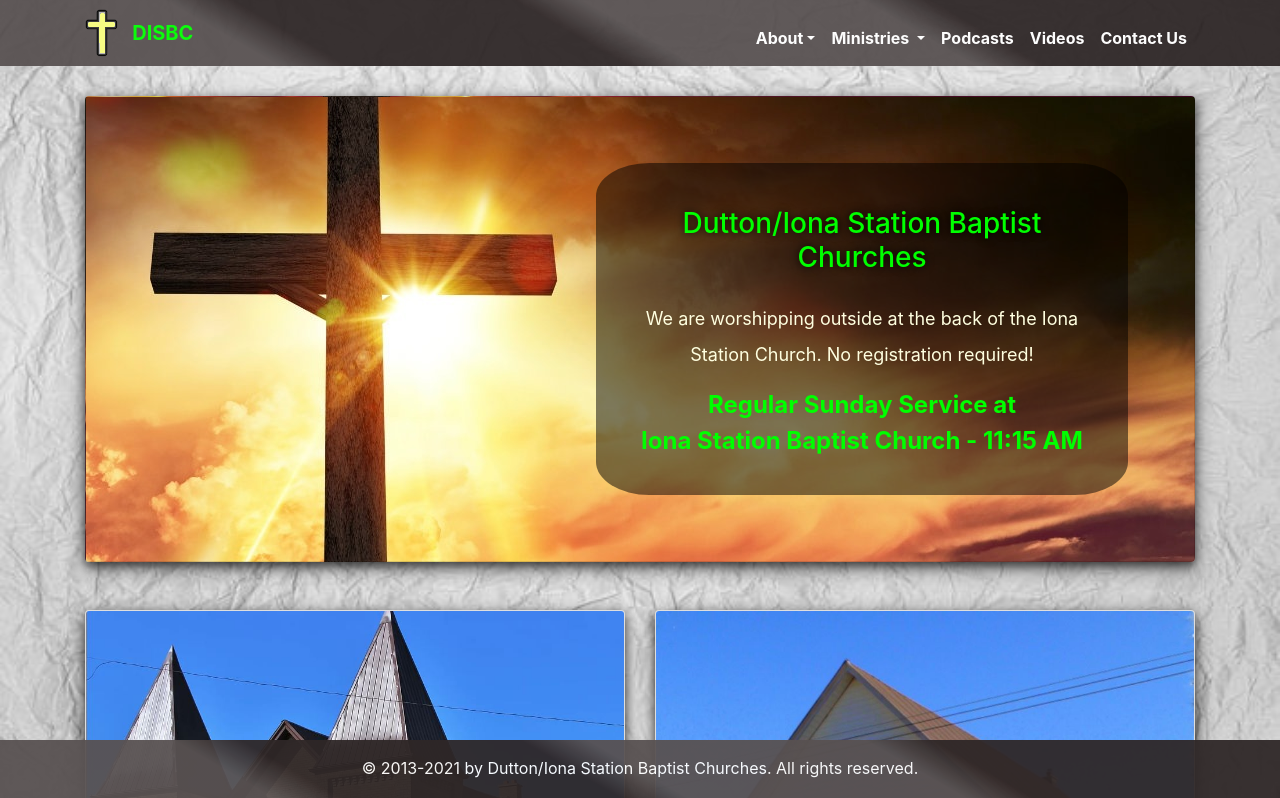
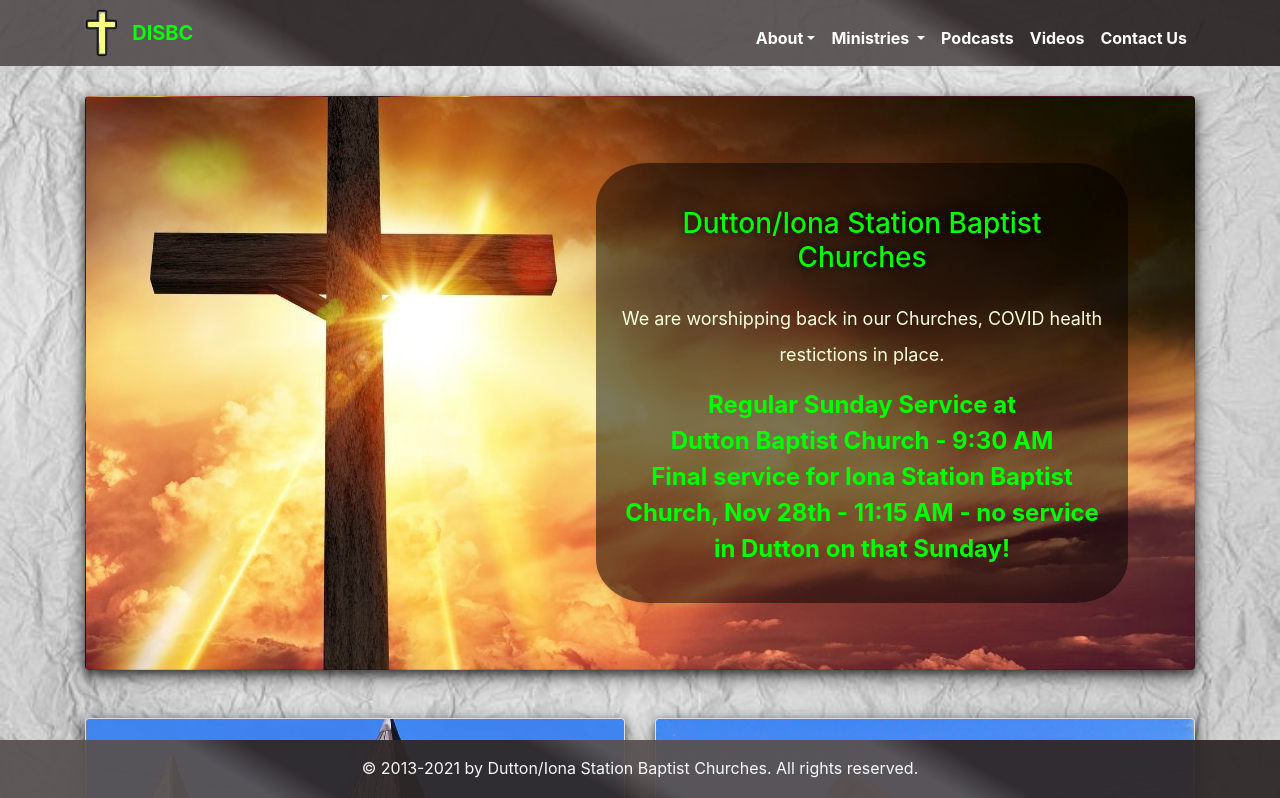
Before and after one commit to HeinrichZiegler/disbc, an Angular app: page /#/ in a window 1280 px wide. Shown: the top 798 px of the page. Built offline with nearby package versions, Linux system fonts and the light colour scheme.

Commit message:
Message Changes, Sermon  Nov 14th, 2021

```diff
--- a/src/app/home/home.component.html
+++ b/src/app/home/home.component.html
@@ -4,13 +4,13 @@
             <h3 class="my-4">Dutton/Iona Station Baptist Churches</h3>
             <p class="service_text">
                 <!-- <div>Join us on Friday April 2nd at 11:00 AM at <br> Iona Station Baptist Church for our <br> <em> Good Friday Service. </em> <br></div> -->
-                <span> We are worshipping outside at the back of the Iona Station Church.
-          No registration required!<br>
+                <span> We are worshipping back in our Churches, COVID health restictions in place.<br>
           <!-- Please RSVP to email: admin@disbc.com to arrange seating  -->
         </span>
             </p>
             <p class="service_text" style="font-weight: bold">
-                Regular Sunday Service at <br> Iona Station Baptist Church - 11:15 AM<br>
+                Regular Sunday Service at <br> Dutton Baptist Church - 9:30 AM
+                <br> Final service for Iona Station Baptist Church, Nov 28th - 11:15 AM - no service in Dutton on that Sunday!
             </p>
             <!-- <button type="button" class="btn btn-warning" routerLink="about/events">Check out our latest events</button> -->
         </div>
--- a/src/assets/sermons/sermons.json
+++ b/src/assets/sermons/sermons.json
@@ -6,6 +6,11 @@
             "description": "Sermon On The Mount Series: Mathew 5 & 6 & 7",
             "date": "Janurary 2021",
             "sermons": [{
+                    "file": "Nov 14, 2021.mp3",
+                    "title": "Sermon on the Mount: Two Claims",
+                    "date": "Nov 14, 2021"
+                },
+                {
                     "file": "Nov 07, 2021.mp3",
                     "title": "Sermon on the Mount: Two Trees",
                     "date": "Nov 07, 2021"
```
Also changed, not shown: src/assets/live/live.json (+8 -0 lines).
